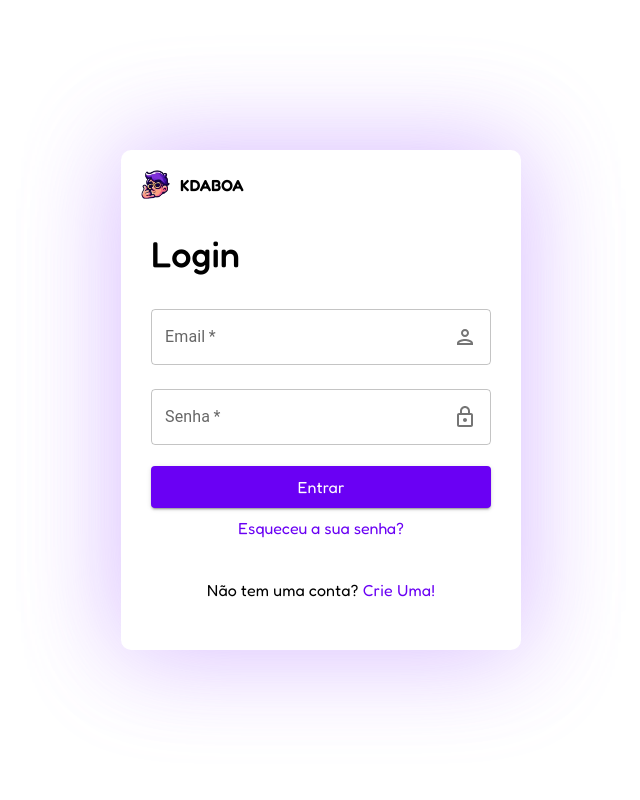
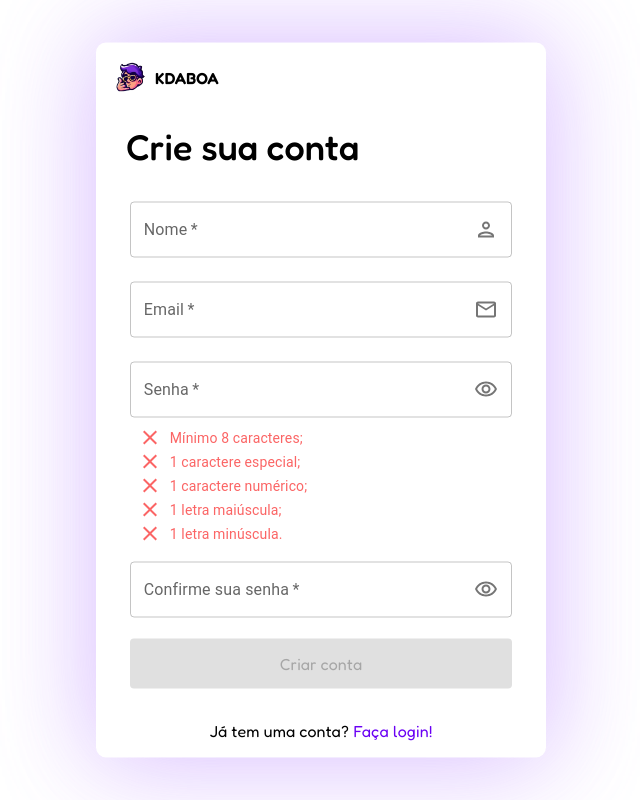
Before and after one commit to GustavoAzvdo/PI_KDaBoa, a React (Vite) app in the folder kdaboa/: page /signin in a window 1280 px wide. Shown: the whole page, without its empty margins (319-959 px from the left). Built offline with nearby package versions, Linux system fonts and the light colour scheme.

Commit message:
Componente Password

```diff
--- a/kdaboa/src/App.tsx
+++ b/kdaboa/src/App.tsx
@@ -20,8 +20,8 @@ function App() {
         <BoxInfo />
       </Box>
       <Footer />    */}
-        <Login />
-       {/* <Signin /> */}
+        {/* <Login />   */}
+       <Signin />
     </>
   )
 }
--- a/kdaboa/src/components/Forms/Signin/Signin.css
+++ b/kdaboa/src/components/Forms/Signin/Signin.css
@@ -1,6 +1,7 @@
 :root{
     --roxo: #BB8AFF53;
     --fredoka: 'Fredoka', sans-serif;
+    --notosans: 'Noto Sans', sans-serif;
     --roxoBtn: #6A00F4;
     --roxoForm: #6C15D5;
 }
@@ -8,14 +9,20 @@
 * {
     box-sizing: border-box;
 }
-
+.container {
+    width: 100%;
+    height: 100%;
+    display: flex;
+    justify-content: center;
+    align-items: center;
+}
 .body{
     border-radius: 10px;
     box-shadow:
         0px 10px 100px var(--roxo),
         0px -10px 100px var(--roxo);
     width: 450px;
-    height: 600px;
+    height: 715px !important;
     margin: 0;
     padding: 0;
     position: absolute;
@@ -78,6 +85,13 @@
     padding: 3px;
 }
 
+.btn-login:disabled {
+    background-color: #E0E0E0 !important;
+    color: #9E9E9E;
+    cursor: not-allowed;
+    box-shadow: none;
+}
+
 .links{
     padding-top: 10px;
     padding-bottom: 10px;
@@ -129,3 +143,7 @@
 .links a:hover{
     text-decoration: underline;
 }
+
+.alert {
+    font-family: var(--notosans) !important;
+}
--- a/kdaboa/src/components/Forms/Signin/Signin.tsx
+++ b/kdaboa/src/components/Forms/Signin/Signin.tsx
@@ -1,27 +1,27 @@
-import { Box, Typography, TextField, InputAdornment, Button, Link } from '@mui/material'
+import { Box, Typography, TextField, InputAdornment, Button, Link, Snackbar, Alert } from '@mui/material'
 import { PersonOutlined, HttpsOutlined, MailOutline, VisibilityOutlined, VisibilityOffOutlined } from '@mui/icons-material';
 import logo from '../../../assets/logo.png'
 import { useState } from 'react';
 import './Signin.css'
+import Password from '../../Password/Password';
 const Signin = () => {
-    const [showPassword, setShowPassword] = useState<boolean>(false);
-    const [showPasswordConfirm, setShowPasswordConfirm] = useState<boolean>(false);
+    const [isFormValid, setIsFormValid] = useState<boolean>(false);
+    const [snackbarOpen, setSnackbarOpen] = useState<boolean>(false); // Estado para controlar a Snackbar
 
-    const handleClickShowPassword = () => setShowPassword((show) => !show);
-    const handleClickShowPasswordConfirm = () => setShowPasswordConfirm((show) => !show);
-
-    const handleMouseDownPassword = (event: React.MouseEvent<HTMLButtonElement>) => {
-        event.preventDefault();
-    };
-    const handleMouseDownPasswordConfirm = (event: React.MouseEvent<HTMLButtonElement>) => {
-        event.preventDefault();
+    const handleValidationChange = (isValid: boolean) => {
+        setIsFormValid(isValid);
     };
 
-    const handleMouseUpPassword = (event: React.MouseEvent<HTMLButtonElement>) => {
-        event.preventDefault();
+    const handleCreateAccount = () => {
+        // Lógica para criar a conta (se necessário)
+        setSnackbarOpen(true); // Exibe a Snackbar
     };
-    const handleMouseUpPasswordConfirm = (event: React.MouseEvent<HTMLButtonElement>) => {
-        event.preventDefault();
+
+    const handleCloseSnackbar = (event?: React.SyntheticEvent | Event, reason?: string) => {
+        if (reason === 'clickaway') {
+            return;
+        }
+        setSnackbarOpen(false); // Fecha a Snackbar
     };
 
     return (
@@ -76,75 +76,11 @@ const Signin = () => {
                                 }}
                             />
                         </Box>
-                        <Box>
-                            <TextField
-                                fullWidth
-                                margin='normal'
-                                id="outlined-basic"
-                                type={showPassword ? 'text' : 'password'} required
-                                label="Senha"
-                                variant="outlined"
-                                InputProps={{
-                                    endAdornment: (
-                                        <InputAdornment position="end" >
-                                            <Button
-                                                color='inherit'
-                                                onClick={handleClickShowPassword}
-                                                onMouseDown={handleMouseDownPassword}
-                                                onMouseUp={handleMouseUpPassword}
-                                                style={{
-                                                    minWidth: 0, // Remove largura mínima padrão do botão
-                                                    padding: 0, // Remove o padding interno
-                                                }}
-                                            >
-                                                {showPassword ? (
-                                                    <VisibilityOffOutlined className='icons' />
-                                                ) : (
-                                                    <VisibilityOutlined className='icons' />
-                                                )}
-                                            </Button>
 
-                                        </InputAdornment>
-                                    )
-                                }}
-                            />
-                        </Box>
-                        <Box>
-                            <TextField
-                                fullWidth
-                                margin='normal'
-                                id="outlined-basic"
-                                type={showPasswordConfirm ? 'text' : 'password'} required
-                                label="Confirme sua senha"
-                                variant="outlined"
-                                InputProps={{
-                                    endAdornment: (
-                                        <InputAdornment position="end" >
-                                            <Button
-                                                color='inherit'
-                                                onClick={handleClickShowPasswordConfirm}
-                                                onMouseDown={handleMouseDownPasswordConfirm}
-                                                onMouseUp={handleMouseUpPasswordConfirm}
-                                                style={{
-                                                    minWidth: 0, // Remove largura mínima padrão do botão
-                                                    padding: 0, // Remove o padding interno
-                                                }}
-                                            >
-                                                {showPasswordConfirm ? (
-                                                    <VisibilityOffOutlined className='icons' />
-                                                ) : (
-                                                    <VisibilityOutlined className='icons' />
-                                                )}
-                                            </Button>
-
-                                        </InputAdornment>
-                                    )
-                                }}
-                            />
-                        </Box>
+                        <Password onValidationChange={handleValidationChange} />
                     </Box>
                     <Box className='btn'>
-                        <Button variant="contained" className='btn-login' sx={{ padding: '10px' }}>
+                        <Button variant="contained" className='btn-login' disabled={!isFormValid} sx={{ padding: '10px' }} onClick={handleCreateAccount}>
                             <Typography className='btn'>
                                 Criar conta
                             </Typography>
@@ -159,6 +95,20 @@ const Signin = () => {
                     </Box>
                 </Box>
             </Box>
+            <Snackbar
+                open={snackbarOpen}
+                autoHideDuration={3000}
+                onClose={handleCloseSnackbar}
+                anchorOrigin={{ vertical: 'bottom', horizontal: 'left' }}
+            >
+                <Alert onClose={handleCloseSnackbar} className='alert' severity="success" sx={{
+                    width: '100%', fontSize: '20px', '& .MuiAlert-icon': {
+                        fontSize: '30px',
+                    },
+                }}>
+                    Conta criada com sucesso!
+                </Alert>
+            </Snackbar>
         </Box>
     )
 }
--- a/kdaboa/src/components/Forms/Login/Login.css
+++ b/kdaboa/src/components/Password/Password.css
@@ -2,6 +2,7 @@
     --roxo: #BB8AFF53;
     --fredoka: 'Fredoka', sans-serif;
     --roxoBtn: #6A00F4;
+    --roxoForm: #6C15D5;
 }
 
 * {
@@ -13,8 +14,8 @@
     box-shadow:
         0px 10px 100px var(--roxo),
         0px -10px 100px var(--roxo);
-    width: 400px;
-    height: 500px;
+    width: 450px;
+    height: 600px;
     margin: 0;
     padding: 0;
     position: absolute;
@@ -108,6 +109,20 @@
     font-family: var(--fredoka) !important;
 }
 
+
+.inputs .MuiOutlinedInput-root.Mui-focused fieldset {
+    border-color: var(--roxoForm);
+}
+
+.inputs .MuiInputLabel-root.Mui-focused {
+    color: var(--roxoForm);
+}
+
+/* Campo de categorias (Autocomplete da direita) */
+
+
+
+
 .links-account a:hover{
     text-decoration: underline;
 }
--- /dev/null
+++ b/kdaboa/src/components/Password/Password.tsx
@@ -0,0 +1,136 @@
+import React, { useState, useEffect } from 'react';
+import { Box, Typography, TextField, InputAdornment, Button } from '@mui/material';
+import { VisibilityOutlined, VisibilityOffOutlined, Check, Clear } from '@mui/icons-material';
+
+interface PasswordProps {
+    onValidationChange: (isValid: boolean) => void; // Prop para informar o estado de validação
+}
+
+const Password: React.FC<PasswordProps> = ({ onValidationChange }) => {
+    const [showPassword, setShowPassword] = useState<boolean>(false);
+    const [showConfirmPassword, setShowConfirmPassword] = useState<boolean>(false); // Estado para o campo "Confirme sua senha"
+    const [password, setPassword] = useState<string>('');
+    const [confirmPassword, setConfirmPassword] = useState<string>('');
+
+    const handleClickShowPassword = () => setShowPassword((show) => !show);
+    const handleClickShowConfirmPassword = () => setShowConfirmPassword((show) => !show); // Alterna visibilidade do campo "Confirme sua senha"
+
+    const handlePasswordChange = (event: React.ChangeEvent<HTMLInputElement>) => {
+        setPassword(event.target.value);
+    };
+
+    const handleConfirmPasswordChange = (event: React.ChangeEvent<HTMLInputElement>) => {
+        setConfirmPassword(event.target.value);
+    };
+
+    // Verificação das condições da senha
+    const conditions = [
+        { label: 'Mínimo 8 caracteres;', valid: password.length >= 8 },
+        { label: '1 caractere especial;', valid: /[!@#$%^&*(),.?":{}|<>]/.test(password) },
+        { label: '1 caractere numérico;', valid: /\d/.test(password) },
+        { label: '1 letra maiúscula;', valid: /[A-Z]/.test(password) },
+        { label: '1 letra minúscula.', valid: /[a-z]/.test(password) },
+    ];
+
+    // Verifica se todas as condições são válidas e se as senhas coincidem
+    const isPasswordValid = conditions.every((condition) => condition.valid);
+    const isConfirmPasswordValid = password === confirmPassword;
+
+    // Atualiza o estado de validação no componente pai
+    useEffect(() => {
+        onValidationChange(isPasswordValid && isConfirmPasswordValid);
+    }, [isPasswordValid, isConfirmPasswordValid, onValidationChange]);
+
+    return (
+        <>
+            <Box>
+                <TextField
+                    fullWidth
+                    margin="normal"
+                    type={showPassword ? 'text' : 'password'}
+                    required
+                    label="Senha"
+                    variant="outlined"
+                    value={password}
+                    onChange={handlePasswordChange}
+                    InputProps={{
+                        endAdornment: (
+                            <InputAdornment position="end">
+                                <Button
+                                    color="inherit"
+                                    onClick={handleClickShowPassword}
+                                    style={{
+                                        minWidth: 0,
+                                        padding: 0,
+                                    }}
+                                >
+                                    {showPassword ? (
+                                        <VisibilityOffOutlined className="icons" />
+                                    ) : (
+                                        <VisibilityOutlined className="icons" />
+                                    )}
+                                </Button>
+                            </InputAdornment>
+                        ),
+                    }}
+                />
+            </Box>
+
+
+            <Box className="password-checklist" sx={{ paddingLeft: 1 }}>
+                {conditions.map((condition, index) => (
+                    <Box key={index} sx={{ display: 'flex', alignItems: 'center', gap: 1 }}>
+                        {condition.valid ? (
+                            <Check sx={{ color: '#14ED23' }} />
+                        ) : (
+                            <Clear sx={{ color: '#FB6565' }} />
+                        )}
+                        <Typography
+                            sx={{
+                                color: condition.valid ? '#14ED23' : '#FB6565',
+                                fontSize: '14px',
+                            }}
+                        >
+                            {condition.label}
+                        </Typography>
+                    </Box>
+                ))}
+            </Box>
+
+            <Box>
+                <TextField
+                    fullWidth
+                    margin="normal"
+                    type={showConfirmPassword ? 'text' : 'password'}
+                    required
+                    label="Confirme sua senha"
+                    variant="outlined"
+                    value={confirmPassword}
+                    onChange={handleConfirmPasswordChange}
+                    InputProps={{
+                        endAdornment: (
+                            <InputAdornment position="end">
+                                <Button
+                                    color="inherit"
+                                    onClick={handleClickShowConfirmPassword}
+                                    style={{
+                                        minWidth: 0,
+                                        padding: 0,
+                                    }}
+                                >
+                                    {showConfirmPassword ? (
+                                        <VisibilityOffOutlined className="icons" />
+                                    ) : (
+                                        <VisibilityOutlined className="icons" />
+                                    )}
+                                </Button>
+                            </InputAdornment>
+                        ),
+                    }}
+                />
+            </Box>
+        </>
+    );
+};
+
+export default Password;
```
